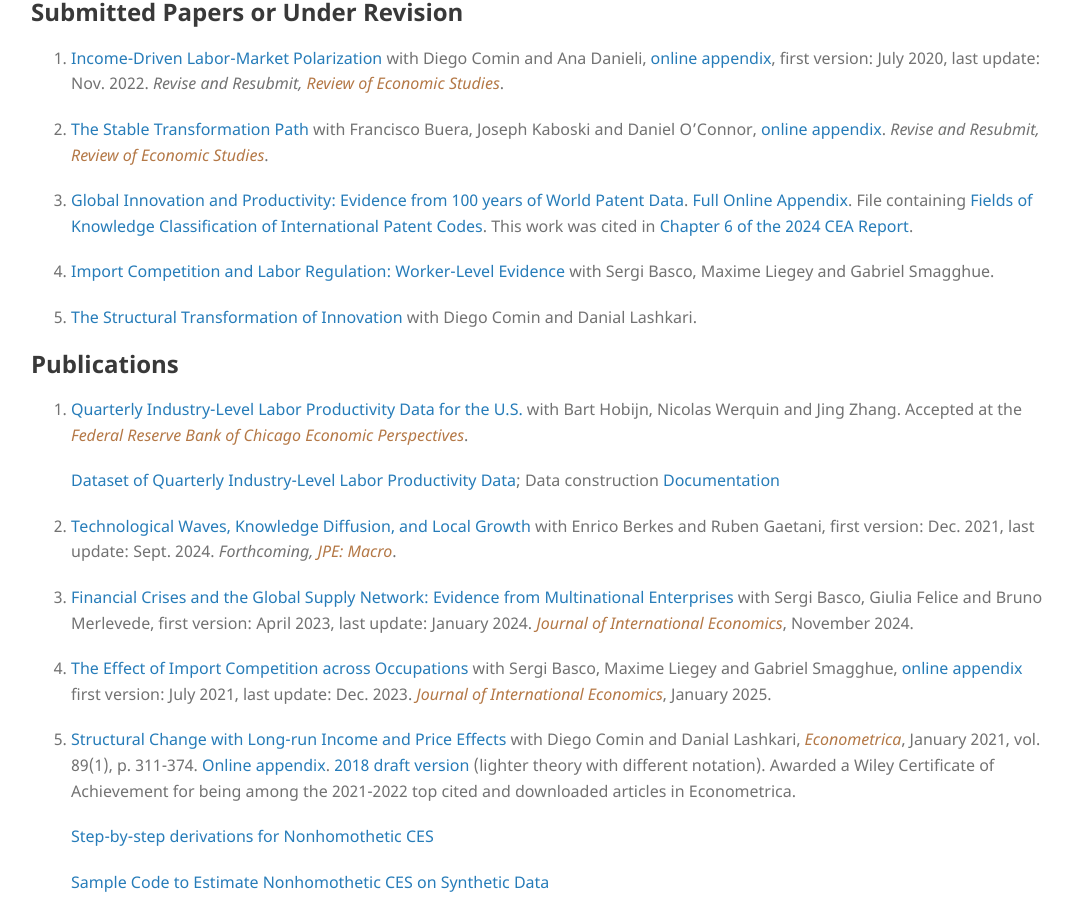
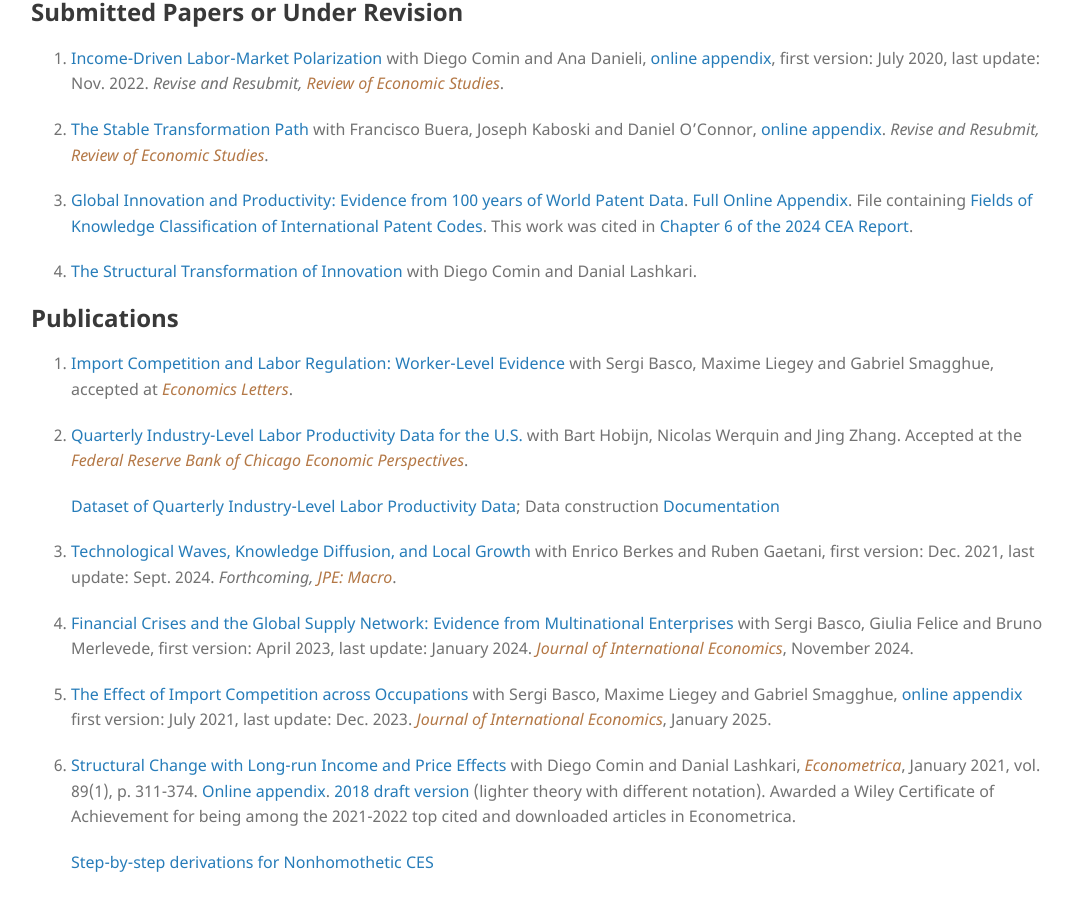
Before and after one commit to mestieri/mestieri.github.io, a Jekyll site: the page built from index.md, in a window 1280 px wide and 900 px high, scrolled down 1062 px. Shown: the whole window, without its empty margins (97-1170 px from the left). Built offline with Jekyll 4.4.1, drawn with Linux system fonts in a browser that asks for light colours.

Commit message:
Update index.md

```diff
--- a/index.md
+++ b/index.md
@@ -111,13 +111,13 @@ for Nonhomothetic CES Preferences](https://www.dropbox.com/scl/fi/obu49nw8d74wye
 
 3. [Global Innovation and Productivity: Evidence from 100 years of World Patent Data](https://www.dropbox.com/scl/fi/3nbtp328lugkp82lrytbn/bmm.pdf?rlkey=yaw5hgq9eav4vo6c7gt74ieuv&dl=0). [Full Online Appendix](https://www.dropbox.com/s/223f712mupuij5v/bmm_oa.pdf?dl=0). File containing [Fields of Knowledge Classification of International Patent Codes](https://www.dropbox.com/s/sne8ac9t22pwcy3/Fields_of_knowledge.csv?dl=0). This work was cited in [Chapter 6 of the 2024 CEA Report](https://www.whitehouse.gov/wp-content/uploads/2024/03/ERP-2024-CHAPTER-6.pdf).
 
-4. [Import Competition and Labor Regulation: Worker-Level Evidence](https://www.dropbox.com/scl/fi/yj5s143szs60qsgupjkgs/blms_regulation.pdf?rlkey=47vw3afhl8tvhp5nufeia0kij&dl=0) with Sergi Basco, Maxime Liegey and Gabriel Smagghue.
-
-5. [The Structural Transformation of Innovation](https://www.dropbox.com/scl/fi/v6hx2gn2g6g2hpmygllpk/CLM2.pdf?rlkey=0y9sjmiksgxm39w2pbep0zjq2&dl=0) with Diego Comin and Danial Lashkari.
+4. [The Structural Transformation of Innovation](https://www.dropbox.com/scl/fi/v6hx2gn2g6g2hpmygllpk/CLM2.pdf?rlkey=0y9sjmiksgxm39w2pbep0zjq2&dl=0) with Diego Comin and Danial Lashkari.
 
 
 
 ## Publications
+
+12.  [Import Competition and Labor Regulation: Worker-Level Evidence](https://www.dropbox.com/scl/fi/yj5s143szs60qsgupjkgs/blms_regulation.pdf?rlkey=47vw3afhl8tvhp5nufeia0kij&dl=0) with Sergi Basco, Maxime Liegey and Gabriel Smagghue, accepted at *<blue>Economics Letters</blue>*.
 
 11. [Quarterly Industry-Level Labor Productivity Data for the U.S.](https://www.dropbox.com/scl/fi/gcxep9beveqbb5ob52nnx/Productivity_EP.pdf?rlkey=o5vjpc8s941lq727tf6nazi27&dl=0) with Bart Hobijn, Nicolas Werquin and Jing Zhang. Accepted at the *<blue>Federal Reserve Bank of Chicago Economic Perspectives</blue>*.
 
```
